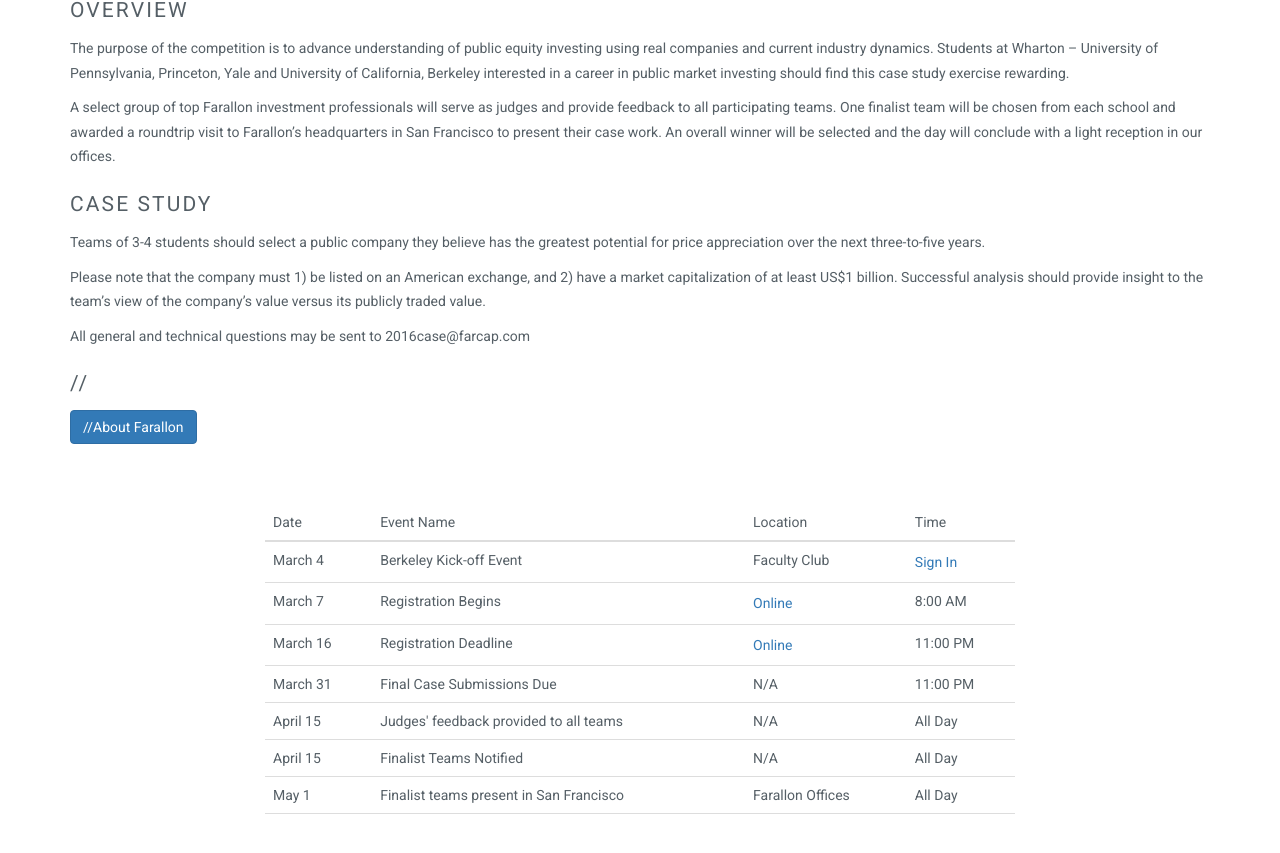
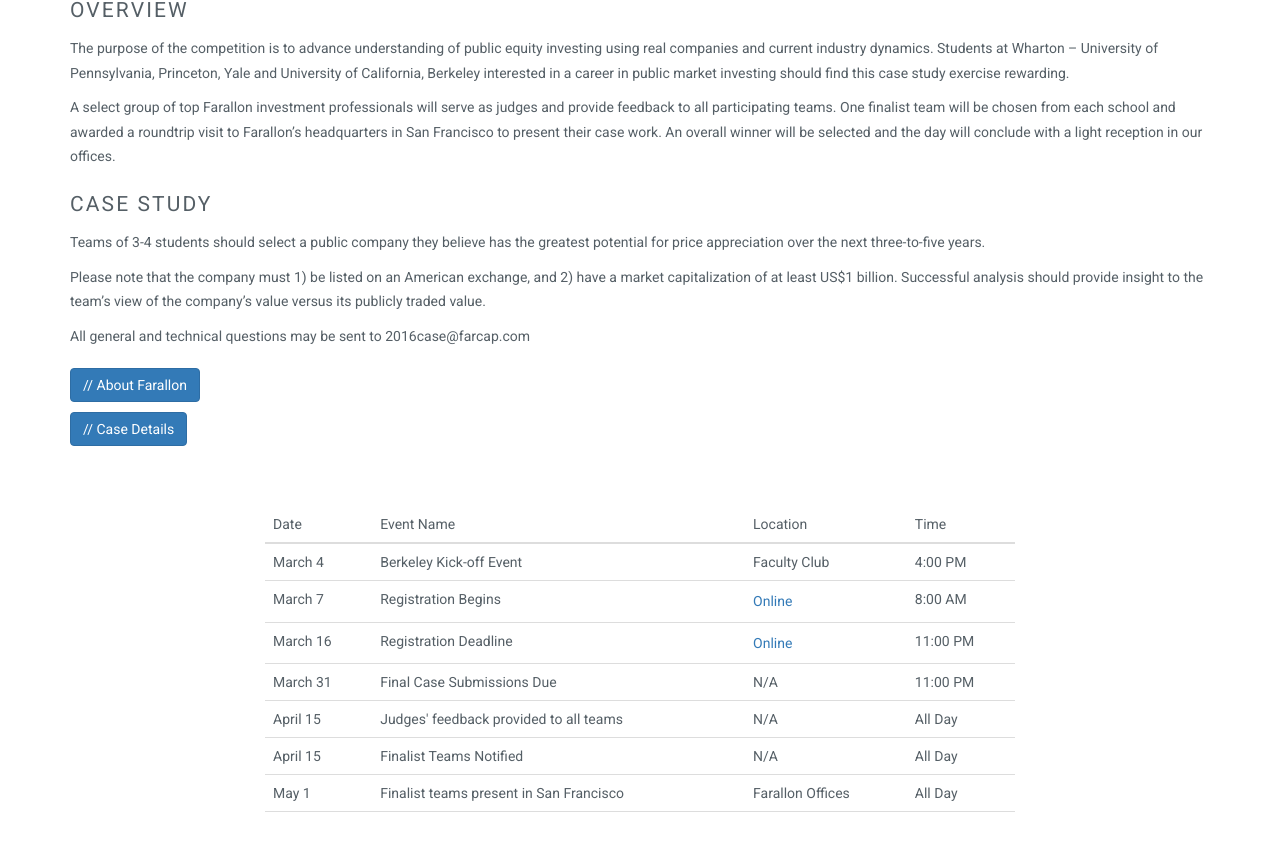
Before and after one commit to ciberkeley/ciberkeley.github.io, a Jekyll site: the page built from farallon_case_competition.html, in a window 1280 px wide and 900 px high, scrolled down 752 px. Shown: the top 853 px of the window. Built offline with Jekyll 4.4.1, drawn with Linux system fonts in a browser that asks for light colours; nearby versions of some CDN libraries.

Commit message:
Case Details Update

```diff
--- a/farallon_case_competition.html
+++ b/farallon_case_competition.html
@@ -45,10 +45,15 @@
       <p>
           All general and technical questions may be sent to 2016case@farcap.com
       </p>
-        <h2>//</h2>
+        <h2></h2>
       <p>
         <button class="btn btn-primary btn-small" onclick=window.open('/imgs/Farallon_About_Us.pdf')>
-            //About Farallon
+            // About Farallon
+        </button>
+      </p>
+      <p>
+        <button class="btn btn-primary btn-small" onclick=window.open('/imgs/Farallon_2016_Case_Details.pdf')>
+            // Case Details
         </button>
       </p>
 
@@ -73,7 +78,7 @@
             <td> March 4 </td>
             <td> Berkeley Kick-off Event </td>
             <td> Faculty Club </td>
-            <td> <a target = '_blank' href = 'http://goo.gl/forms/H8X9hWFiFB'>Sign In</a>  </td>
+            <td> 4:00 PM  </td>
           </tr>
           <tr>
             <td> March 7</td>
```
Also changed, not shown: 4 other files.
